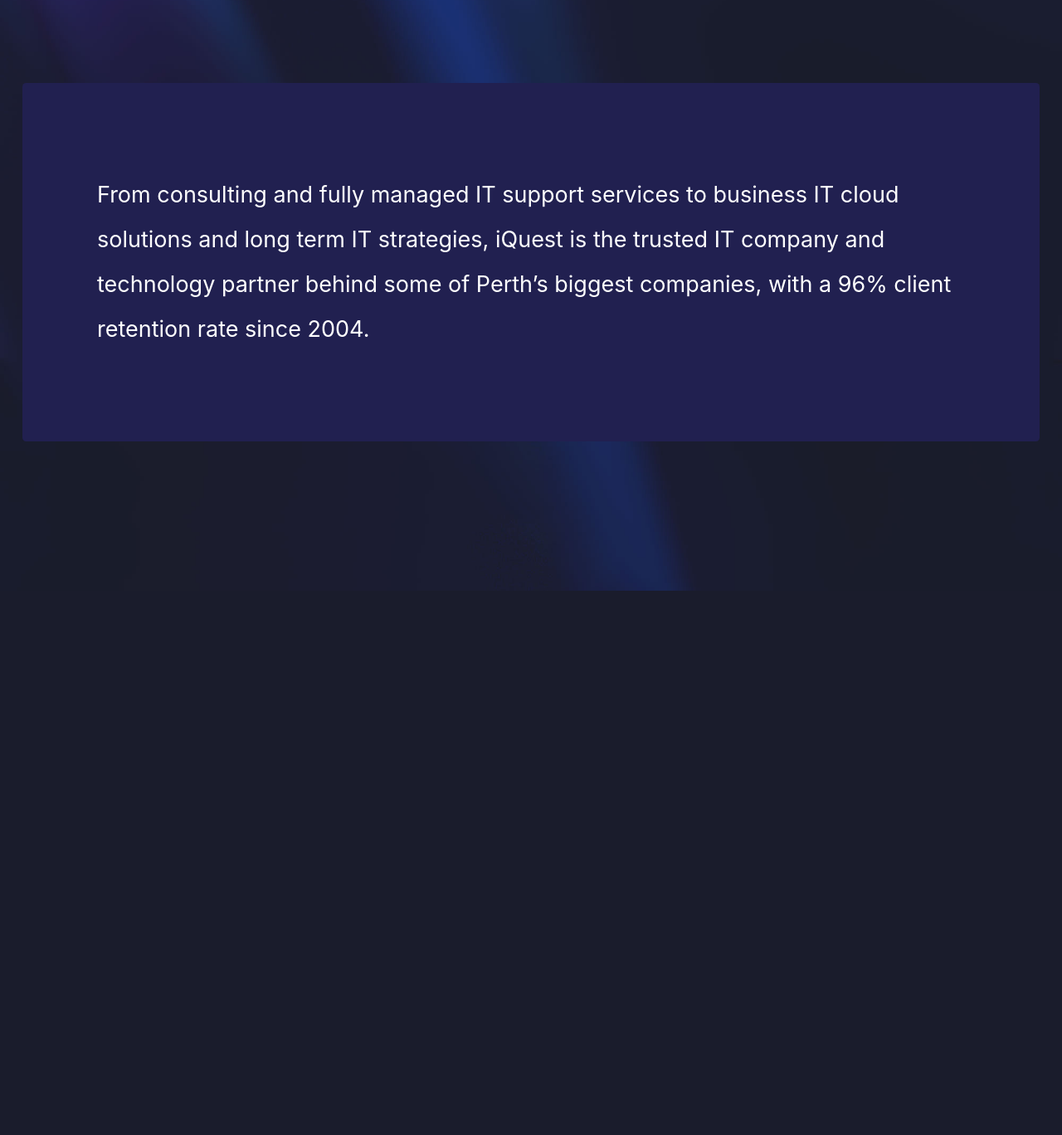
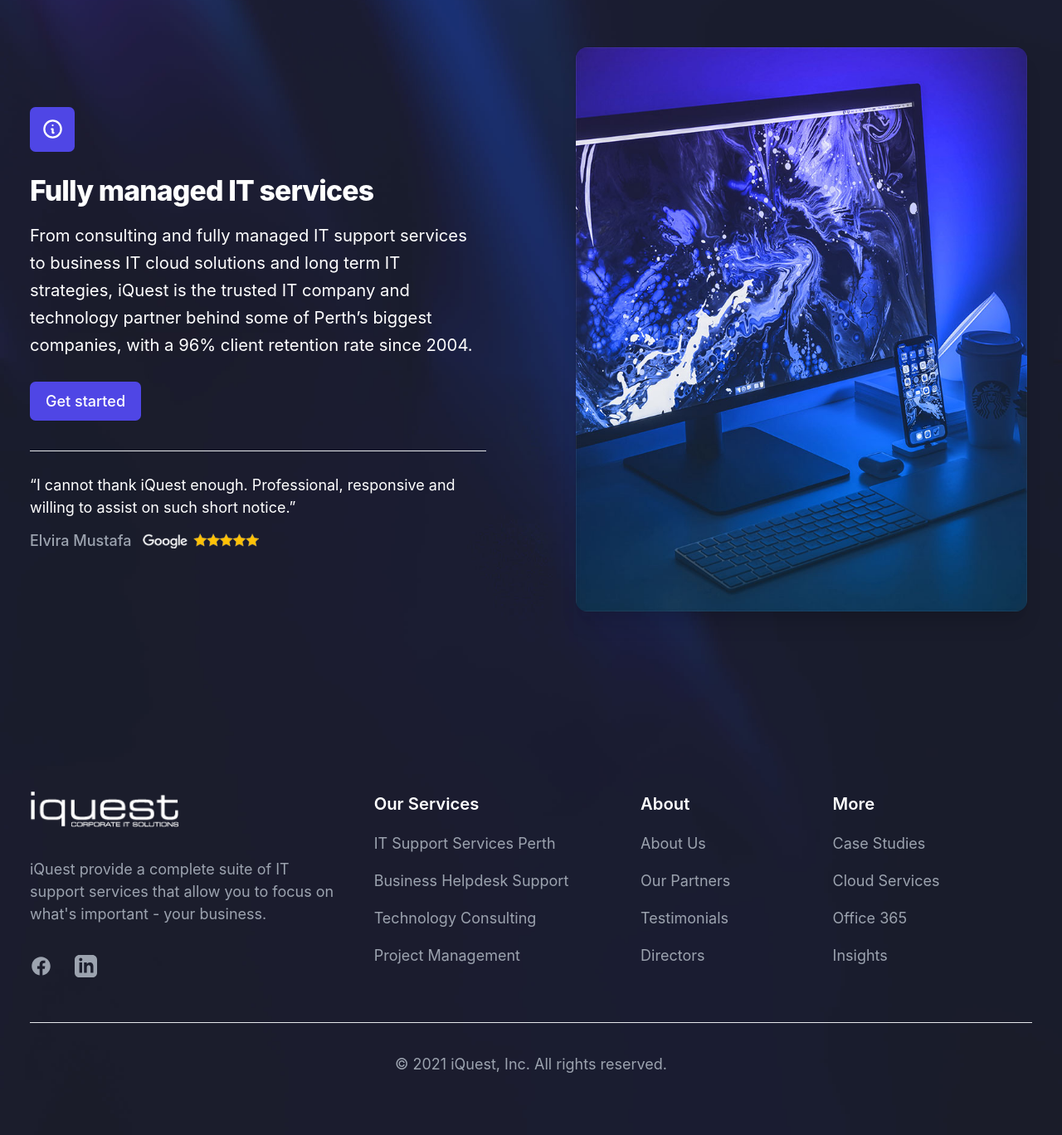
Before and after one commit to Woodyz58/iquest, a Gatsby site: page / in a window 1280 px wide. Shown: the part 1320-2688 px from the top of the page at 83% size. Before the commit the page ends 2032 px from the top, so only its background shows below. Built offline with nearby package versions, Linux system fonts and the light colour scheme; Gatsby itself is replaced by a stand-in of ours.

Commit message:
Main Updates

```diff
--- a/package.json
+++ b/package.json
@@ -15,7 +15,9 @@
     "gatsby-plugin-offline": "^4.6.0",
     "gatsby-plugin-react-helmet": "^4.6.0",
     "gatsby-plugin-sharp": "^3.6.0",
+    "gatsby-source-contentful": "^5.6.1",
     "gatsby-source-filesystem": "^3.6.0",
+    "gatsby-source-graphcms": "^2.5.2",
     "gatsby-transformer-sharp": "^3.6.0",
     "prop-types": "^15.7.2",
     "react": "^17.0.2",
--- a/src/components/Homepage/featuredContent.js
+++ b/src/components/Homepage/featuredContent.js
@@ -4,9 +4,9 @@ import { Link } from "gatsby"
 
 export default function featuredContent() {
   return (
-    <div className="max-w-6xl mx-auto py-40 px-4 sm:px-6">
+    <div className="md:max-w-6xl mx-auto py-28 px-4 sm:px-6">
         <div class="md:flex space-x-2 lg:space-x-10">
-        <div class="md:flex-1">
+        <div class="md:flex-1 md:ml-0 ml-2">
             <h3 className="text-white text-2xl font-bold mb-4">Why iQuest?</h3>
             <p className="text-white">iQuest provides simple, effective IT support and consulting services that allow you to focus on your business.</p>
         </div>
--- a/src/components/Homepage/mainBanner.js
+++ b/src/components/Homepage/mainBanner.js
@@ -5,7 +5,6 @@ import { Link } from "gatsby"
 /* This example requires Tailwind CSS v2.0+ */
 import { Fragment } from 'react'
 import { Popover, Transition } from '@headlessui/react'
-import { MenuIcon, XIcon } from '@heroicons/react/outline'
 
 export default function Example() {
   return (
@@ -19,9 +18,8 @@ export default function Example() {
                 <span className="block xl:inline">iQuest provide</span>{' '}
                 <span className="block text-white xl:inline">exceptional IT support</span>
               </h1>
-              <p className="mt-3 text-base text-white sm:mt-5 sm:text-lg sm:max-w-xl sm:mx-auto md:mt-5 md:text-xl lg:mx-0">
-                Anim aute id magna aliqua ad ad non deserunt sunt. Qui irure qui lorem cupidatat commodo. Elit sunt amet
-                fugiat veniam occaecat fugiat aliqua.
+              <p className="mt-3 text-base leading-relaxed text-white sm:mt-5 sm:max-w-xl sm:mx-auto md:mt-5 lg:mx-0">
+              iQuest provide a complete suite of IT support services that allow you to focus on what's important - your business. Talk to us today about how we can improve business performance and productivity. We make IT simple!
               </p>
               <div className="mt-5 sm:mt-8 sm:flex sm:justify-center lg:justify-start">
                 <div className="rounded-md shadow">
--- a/src/components/Homepage/managedIT.js
+++ b/src/components/Homepage/managedIT.js
@@ -1,12 +1,68 @@
 import * as React from "react"
 import mockup from "/src/images/iQuest-IT-Mockup.jpg"
+import googleReviews from "/src/images/Google-Reviews.png"
 
-export default function managedIT() {
+/* This example requires Tailwind CSS v2.0+ */
+import { InboxIcon, InformationCircleIcon } from '@heroicons/react/outline'
+
+export default function ManagedIT() {
   return (
-    <div className="relative max-w-6xl mx-auto pt-0 pb-40 px-4 sm:px-6">
-        <div class="w-full containerBG p-10 md:px-20 md:py-24 rounded z-50">
-          <p class="text-white text-xl leading-relaxed md:text-2xl md:leading-loose">From consulting and fully managed IT support services to business IT cloud solutions and long term IT strategies,  iQuest is the trusted IT company and technology partner behind some of Perth’s biggest companies, with a 96% client retention rate since 2004.</p>
+    <div className="relative pt-16 pb-32 overflow-hidden">
+      <div className="relative">
+        <div className="lg:mx-auto lg:max-w-6xl lg:px-8 lg:grid lg:grid-cols-2 lg:grid-flow-col-dense lg:gap-24">
+          <div className="px-4 max-w-6xl mx-auto sm:px-6 lg:py-16 lg:max-w-none lg:mx-0 lg:px-0">
+            <div>
+              <div>
+                <span className="h-12 w-12 rounded-md flex items-center justify-center bg-indigo-600">
+                  <InformationCircleIcon className="h-6 w-6 text-white" aria-hidden="true" />
+                </span>
+              </div>
+              <div className="mt-6">
+                <h2 className="text-3xl font-extrabold tracking-tight text-white">
+                  Fully managed IT services
+                </h2>
+                <p className="mt-4 text-lg leading-relaxed text-white">
+                From consulting and fully managed IT support services to business IT cloud solutions and long term IT strategies,  iQuest is the trusted IT company and technology partner behind some of Perth’s biggest companies, with a 96% client retention rate since 2004.
+                </p>
+                <div className="mt-6">
+                  <a
+                    href="#"
+                    className="inline-flex px-4 py-2 border border-transparent text-base font-medium rounded-md shadow-sm text-white bg-indigo-600 hover:bg-indigo-700"
+                  >
+                    Get started
+                  </a>
+                </div>
+              </div>
+            </div>
+            <div className="mt-8 border-t border-gray-200 pt-6">
+              <blockquote>
+                <div>
+                  <p className="text-base text-white">
+                    &ldquo;I cannot thank iQuest enough. Professional, responsive and willing to assist on such short notice.&rdquo;
+                  </p>
+                </div>
+                <footer className="mt-3">
+                  <div className="flex items-center space-x-3">
+                    <div className="text-base font-medium text-gray-400">Elvira Mustafa</div>
+                    <div className="flex-shrink-0">
+                      <img className="h-4" src={googleReviews} alt="Google Reviews" />
+                    </div>
+                  </div>
+                </footer>
+              </blockquote>
+            </div>
+          </div>
+          <div className="mt-12 sm:mt-16 lg:mt-0">
+            <div className="px-4 sm:pl-6 lg:px-0 lg:m-0 lg:relative lg:h-full">
+              <img
+                className="w-full rounded-xl shadow-xl ring-1 ring-black ring-opacity-5 lg:absolute lg:left-0 lg:h-full lg:w-auto lg:max-w-none"
+                src={mockup}
+                alt="iQuest Computer Mockup"
+              />
+            </div>
+          </div>
         </div>
+      </div>
     </div>
   )
 }
--- /dev/null
+++ b/src/components/footer.js
@@ -0,0 +1,123 @@
+import * as React from "react"
+import logoLight from "/src/images/iquest-white-logo.png"
+
+/* This example requires Tailwind CSS v2.0+ */
+const navigation = {
+    about: [
+      { name: 'About Us', href: '#' },
+      { name: 'Our Partners', href: '#' },
+      { name: 'Testimonials', href: '#' },
+      { name: 'Directors', href: '#' },
+    ],
+    ITsupport: [
+      { name: 'IT Support Services Perth', href: '#' },
+      { name: 'Business Helpdesk Support', href: '#' },
+      { name: 'Technology Consulting', href: '#' },
+      { name: 'Project Management', href: '#' },
+    ],
+    company: [
+      { name: 'Case Studies', href: '#' },
+      { name: 'Cloud Services', href: '#' },
+      { name: 'Office 365', href: '#' },
+      { name: 'Insights', href: '#' },
+    ],
+    social: [
+      {
+        name: 'Facebook',
+        href: 'https://www.facebook.com/iQuestConsulting/',
+        icon: (props) => (
+          <svg fill="currentColor" viewBox="0 0 24 24" {...props}>
+            <path
+              fillRule="evenodd"
+              d="M22 12c0-5.523-4.477-10-10-10S2 6.477 2 12c0 4.991 3.657 9.128 8.438 9.878v-6.987h-2.54V12h2.54V9.797c0-2.506 1.492-3.89 3.777-3.89 1.094 0 2.238.195 2.238.195v2.46h-1.26c-1.243 0-1.63.771-1.63 1.562V12h2.773l-.443 2.89h-2.33v6.988C18.343 21.128 22 16.991 22 12z"
+              clipRule="evenodd"
+            />
+          </svg>
+        ),
+      },
+      {
+        name: 'Linkedin',
+        href: 'https://www.linkedin.com/company/iquest-consulting-pty-ltd/',
+        icon: (props) => (
+          <svg fill="currentColor" viewBox="0 0 24 24" {...props}>
+            <path
+              fillRule="evenodd"
+              d="M19 0h-14c-2.761 0-5 2.239-5 5v14c0 2.761 2.239 5 5 5h14c2.762 0 5-2.239 5-5v-14c0-2.761-2.238-5-5-5zm-11 19h-3v-11h3v11zm-1.5-12.268c-.966 0-1.75-.79-1.75-1.764s.784-1.764 1.75-1.764 1.75.79 1.75 1.764-.783 1.764-1.75 1.764zm13.5 12.268h-3v-5.604c0-3.368-4-3.113-4 0v5.604h-3v-11h3v1.765c1.396-2.586 7-2.777 7 2.476v6.759z"
+              clipRule="evenodd"
+            />
+          </svg>
+        ),
+      },
+    ],
+  }
+
+  export default function Example() {
+    return (
+      <footer className="" aria-labelledby="footerHeading">
+        <h2 id="footerHeading" className="sr-only">
+          Footer
+        </h2>
+        <div className="max-w-6xl mx-auto py-12 px-4 sm:px-6 lg:py-16 lg:px-8">
+          <div className="xl:grid xl:grid-cols-3 xl:gap-8">
+            <div className="space-y-8 xl:col-span-1">
+              <img className="h-10" src={logoLight} alt="iQuest Logo" />
+              <p className="text-gray-400 text-base">
+              iQuest provide a complete suite of IT support services that allow you to focus on what's important - your business.
+              </p>
+              <div className="flex space-x-6">
+                {navigation.social.map((item) => (
+                  <a key={item.name} href={item.href} target="_blank" className="text-gray-400 hover:text-gray-500">
+                    <span className="sr-only">{item.name}</span>
+                    <item.icon className="h-6 w-6" aria-hidden="true" />
+                  </a>
+                ))}
+              </div>
+            </div>
+            <div className="mt-12 grid grid-cols-1 gap-8 xl:mt-0 xl:col-span-2">
+              <div className="md:grid md:grid-cols-3 md:gap-8">
+                <div>
+                  <h3 className="text-lg font-semibold text-white">Our Services</h3>
+                  <ul className="mt-4 space-y-4">
+                    {navigation.ITsupport.map((item) => (
+                      <li key={item.name}>
+                        <a href={item.href} className="text-base text-gray-400 hover:text-gray-900">
+                          {item.name}
+                        </a>
+                      </li>
+                    ))}
+                  </ul>
+                </div>
+                <div className="mt-12 md:mt-0 md:ml-10">
+                  <h3 className="text-lg font-semibold text-white">About</h3>
+                  <ul className="mt-4 space-y-4">
+                    {navigation.about.map((item) => (
+                      <li key={item.name}>
+                        <a href={item.href} className="text-base text-gray-400 hover:text-gray-900">
+                          {item.name}
+                        </a>
+                      </li>
+                    ))}
+                  </ul>
+                </div>
+                <div className="mt-12 md:mt-0">
+                  <h3 className="text-lg font-semibold text-white">More</h3>
+                  <ul className="mt-4 space-y-4">
+                    {navigation.company.map((item) => (
+                      <li key={item.name}>
+                        <a href={item.href} className="text-base text-gray-400 hover:text-gray-900">
+                          {item.name}
+                        </a>
+                      </li>
+                    ))}
+                  </ul>
+                </div>
+              </div>
+            </div>
+          </div>
+          <div className="mt-12 border-t border-gray-200 pt-8">
+            <p className="text-base text-gray-400 xl:text-center">&copy; 2021 iQuest, Inc. All rights reserved.</p>
+          </div>
+        </div>
+      </footer>
+    )
+  }
--- a/src/components/header.js
+++ b/src/components/header.js
@@ -235,8 +235,8 @@ export default function Example() {
                 </div>
                 <div className="py-6 px-5 space-y-6">
                   <div className="grid grid-cols-2 gap-y-4 gap-x-8">
-                    <a href="#" className="text-base font-medium text-gray-900 hover:text-gray-700">Pricing</a>
-                    <a href="#" className="text-base font-medium text-gray-900 hover:text-gray-700">Docs</a>
+                    <a href="#" className="text-base font-medium text-gray-900 hover:text-gray-700">Case Studies</a>
+                    <a href="#" className="text-base font-medium text-gray-900 hover:text-gray-700">About iQuest</a>
                     {resources.map((item) => (
                       <a key={item.name} href={item.href} className="text-base font-medium text-gray-900 hover:text-gray-700">{item.name}</a>
                     ))}
--- a/src/pages/index.js
+++ b/src/pages/index.js
@@ -6,6 +6,7 @@ import Mainbanner from "../components/Homepage/mainBanner"
 import Clientlogos from "../components/Homepage/clientLogos"
 import Featuredcontent from "../components/Homepage/featuredContent"
 import ManagedIT from "../components/Homepage/managedIT"
+import Footer from "../components/footer"
 
 function IndexPage(props) {
   return (
@@ -20,6 +21,7 @@ function IndexPage(props) {
     <Clientlogos/>
     <Featuredcontent/>
     <ManagedIT/>
+    <Footer/>
     </>
   )
 }
```
Also changed, not shown: gatsby-config.js (+8 -1 lines), src/components/Homepage/clientLogos.js (+5 -7 lines), src/images/Google-Reviews.png (added), 1 other file.
